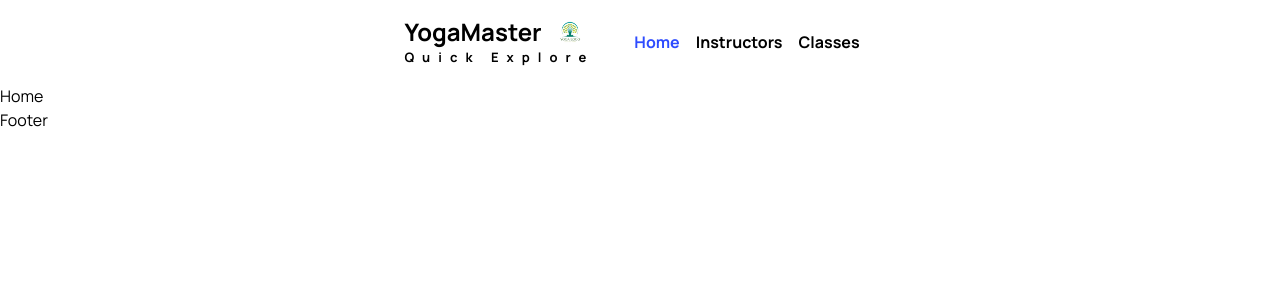
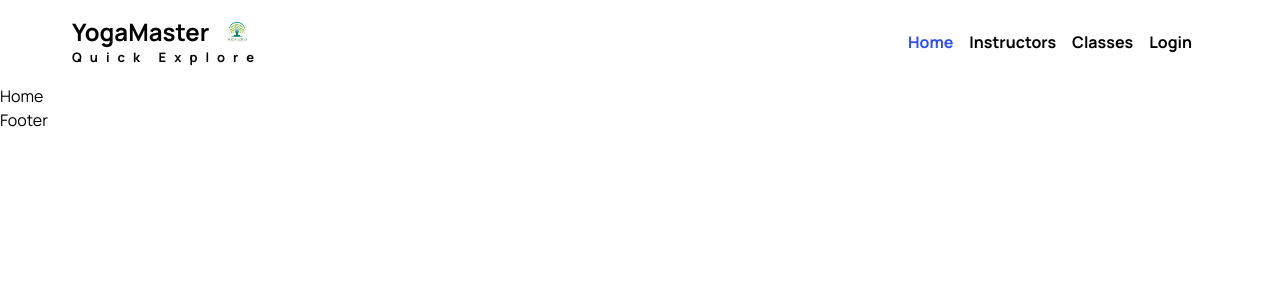
Before and after one commit to rownakabdullahomi/Yoga_Master_Client, a React (Vite) app: page / in a window 1280 px wide. Shown: the top 300 px of the page. Built offline with nearby package versions, Linux system fonts and the light colour scheme.

Commit message:
navbar in progress

```diff
--- a/src/components/shared/Navbar.jsx
+++ b/src/components/shared/Navbar.jsx
@@ -9,10 +9,11 @@ const navLinks = [
 
 const Navbar = () => {
   const [navBg, setNavBg] = useState("bg-[#15151580]");
+
   return (
     <nav>
       <div className="lg:w-[95%] mx-auto px-6">
-        <div className="p-4 flex items-center justify-center">
+        <div className="p-4 flex items-center justify-between">
           {/* logo */}
           <div>
             <h1 className="text-2xl inline-flex gap-3 items-center font-bold">
@@ -49,6 +50,24 @@ const Navbar = () => {
                     </NavLink>
                   </li>
                 ))}
+
+                {/* based on users */}
+                <NavLink
+                  className={({ isActive }) =>
+                    `font-bold ${
+                      isActive
+                        ? "text-secondary"
+                        : `${
+                            navBg.includes("bg-transparent")
+                              ? "text-white"
+                              : "text-black dark:text-white"
+                          }`
+                    } hover:text-secondary duration-300`
+                  }
+                  to={"/login"}
+                >
+                  Login
+                </NavLink>
               </ul>
             </div>
           </div>
--- /dev/null
+++ b/src/pages/Classes.jsx
@@ -0,0 +1,8 @@
+
+const Classes = () => {
+  return (
+    <div>Classes</div>
+  )
+}
+
+export default Classes
--- /dev/null
+++ b/src/pages/Instructors.jsx
@@ -0,0 +1,9 @@
+
+
+const Instructors = () => {
+  return (
+    <div>Instructors</div>
+  )
+}
+
+export default Instructors
```
Also changed, not shown: src/routes/Router.jsx (+10 -0 lines).
